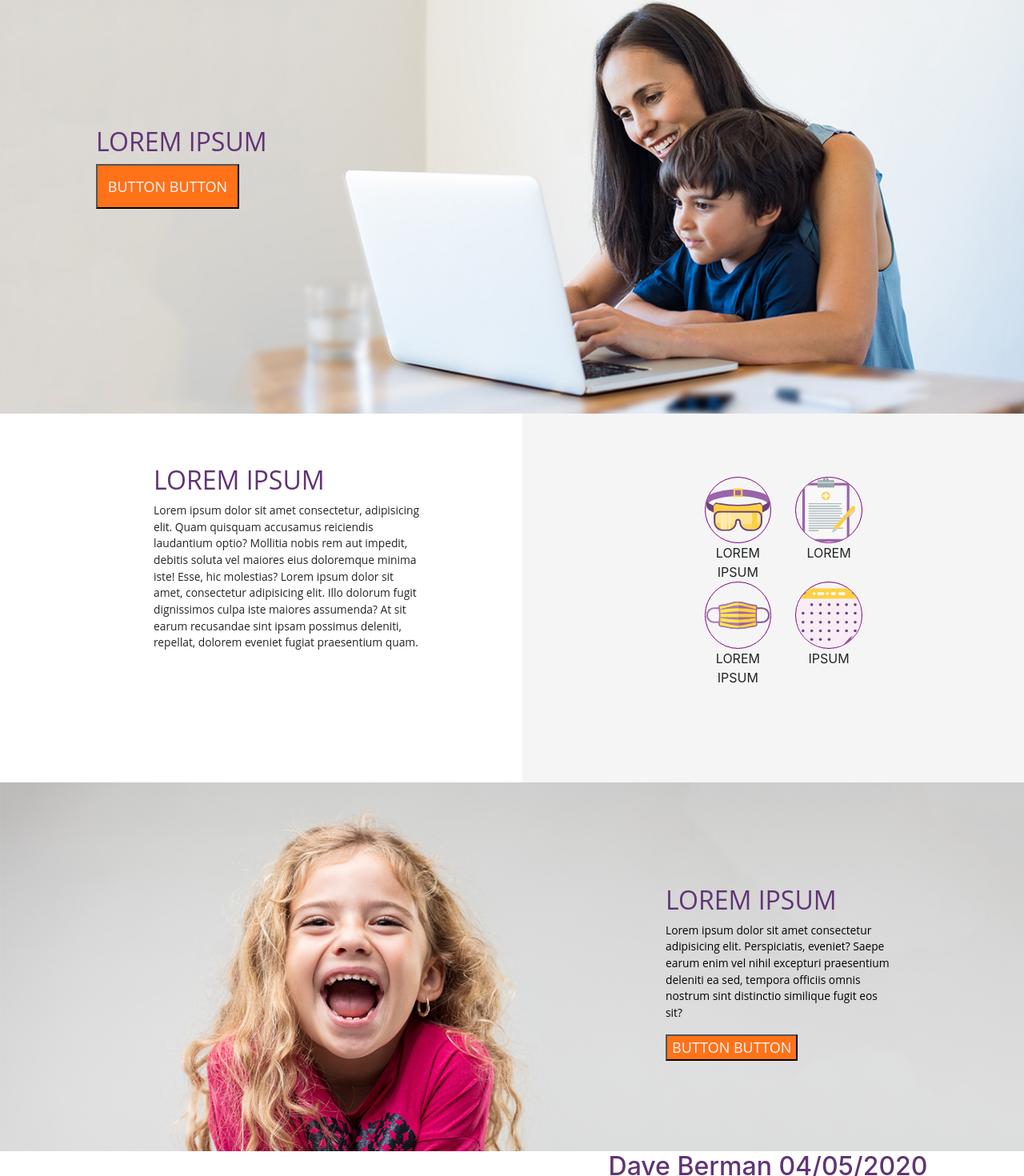
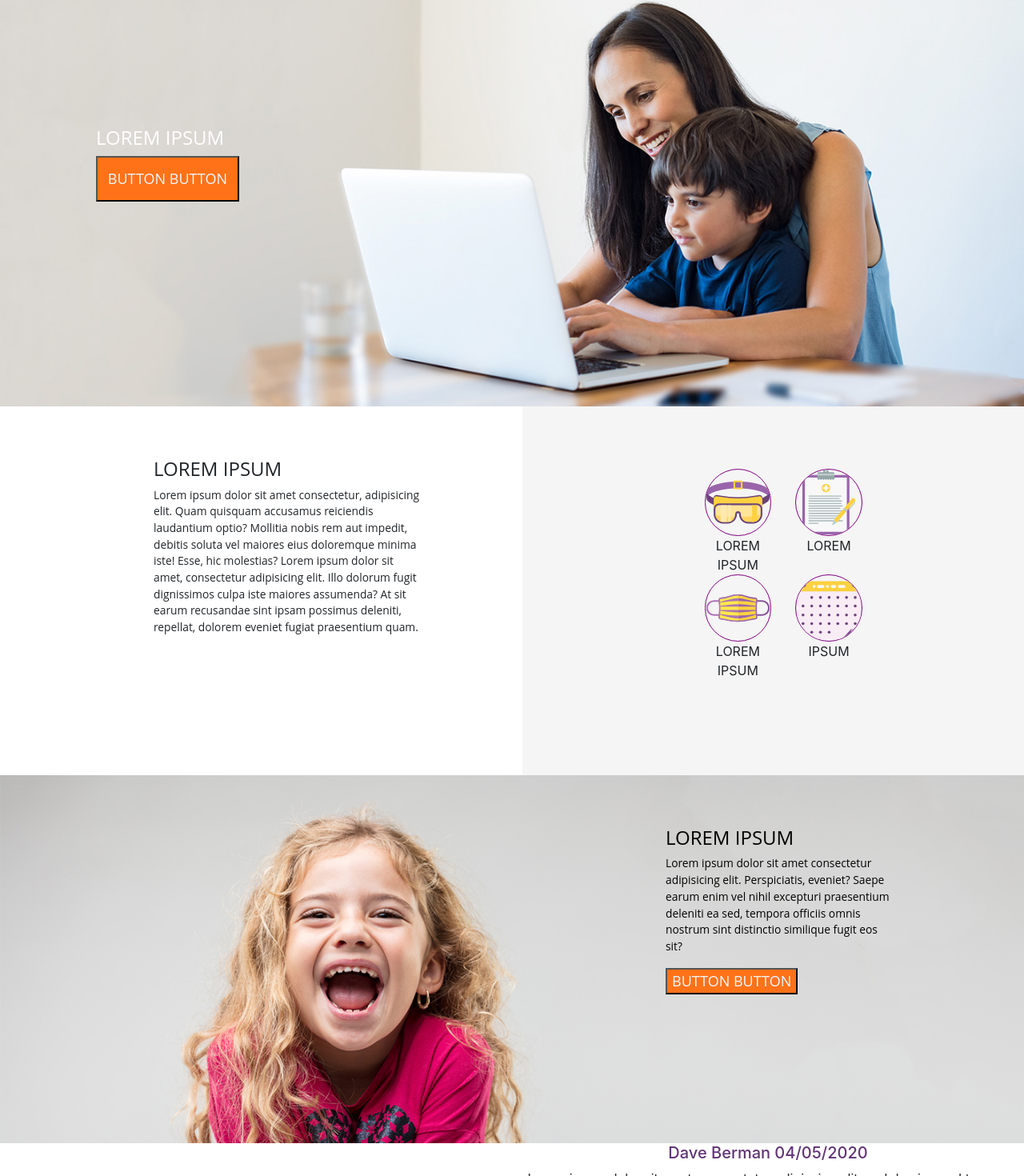
Before and after one commit to shyaboi/roosterreact, a React (Create React App) app: page / in a window 1280 px wide. Shown: the part 1239-2709 px from the top of the page at 80% size. Built offline with nearby package versions, Linux system fonts and the light colour scheme.

Commit message:
changed some h2s to h4s

```diff
--- a/src/components/carousel/index.js
+++ b/src/components/carousel/index.js
@@ -13,9 +13,9 @@ function Carousel() {
         totalSlides={3}
       >
         <Slider >
-          <Slide index={0}> <h2>Dave Berman 04/05/2020</h2>Lorem ipsum dolor sit amet, consectetur adipiscing elit, sed do eiusmod tempor incididunt ut labore et dolore magna aliqua. Ut enim ad minim veniam, quis nostrud exercitation ullamco laboris nisi ut aliquip ex ea commodo consequat. Duis aute irure dolor in reprehenderit in voluptate velit esse cillum dolore eu fugiat nulla pariatur. Excepteur sint occaecat cupidatat non proident, sunt in culpa qui officia deserunt mollit anim id est laborum.</Slide>
-          <Slide index={1}><h2>Karen Paulerino 03/14/2020</h2>Ut enim ad minim veniam, quis nostrud exercitation ullamco laboris nisi ut aliquip ex ea commodo consequat. Duis aute irure dolor in reprehenderit in voluptate velit esse cillum dolore eu fugiat nulla pariatur. Excepteur sint occaecat cupidatat non proident, sunt in culpa qui officia deserunt mollit anim id est laborum.</Slide>
-          <Slide index={2}><h2>Steven Beefly 01/22/2020</h2>Lorem ipsum dolor sit amet, consectetur adipiscing elit, sed do eiusmod tempor incididunt ut labore et dolore magna aliqua. Ut enim ad minim veniam, quis nostrud exercitation ullamco laboris nisi ut aliquip ex ea commodo consequat. Duis aute irure dolor in reprehenderit in voluptate velit esse cillum dolore eu fugiat nulla pariatur..</Slide>
+          <Slide index={0}> <h5>Dave Berman 04/05/2020</h5>Lorem ipsum dolor sit amet, consectetur adipiscing elit, sed do eiusmod tempor incididunt ut labore et dolore magna aliqua. Ut enim ad minim veniam, quis nostrud exercitation ullamco laboris nisi ut aliquip ex ea commodo consequat. Duis aute irure dolor in reprehenderit in voluptate velit esse cillum dolore eu fugiat nulla pariatur. Excepteur sint occaecat cupidatat non proident, sunt in culpa qui officia deserunt mollit anim id est laborum.</Slide>
+          <Slide index={1}><h5>Karen Paulerino 03/14/2020</h5>Ut enim ad minim veniam, quis nostrud exercitation ullamco laboris nisi ut aliquip ex ea commodo consequat. Duis aute irure dolor in reprehenderit in voluptate velit esse cillum dolore eu fugiat nulla pariatur. Excepteur sint occaecat cupidatat non proident, sunt in culpa qui officia deserunt mollit anim id est laborum.</Slide>
+          <Slide index={2}><h5>Steven Beefly 01/22/2020</h5>Lorem ipsum dolor sit amet, consectetur adipiscing elit, sed do eiusmod tempor incididunt ut labore et dolore magna aliqua. Ut enim ad minim veniam, quis nostrud exercitation ullamco laboris nisi ut aliquip ex ea commodo consequat. Duis aute irure dolor in reprehenderit in voluptate velit esse cillum dolore eu fugiat nulla pariatur..</Slide>
         </Slider>
         <ButtonBack>Back</ButtonBack>
         <ButtonNext>Next</ButtonNext>
--- a/src/components/iconBanner/index.js
+++ b/src/components/iconBanner/index.js
@@ -13,7 +13,7 @@ function Icon() {
       <Row-12 id="iconRow" class="row">
         <Col-6 id="iconLorem" class="col-6">
           <div id="iconLoremP">
-            <h2>LOREM IPSUM</h2>
+            <h4>LOREM IPSUM</h4>
             <p>
               Lorem ipsum dolor sit amet consectetur, adipisicing elit. Quam
               quisquam accusamus reiciendis laudantium optio? Mollitia nobis rem
--- a/src/components/kidBanner/index.js
+++ b/src/components/kidBanner/index.js
@@ -12,10 +12,10 @@ function Kid() {
       {/* <!-- bootstrap kid row --> */}
       <div id="kidRow" className="row">
         {/* <!-- lorem div with button --> */}
-        <div id="kidRem" >
-          <h2>
+        <div id="kidRem">
+          <h4>
             LOREM IPSUM
-          </h2>
+          </h4>
           <p>
             Lorem ipsum dolor sit amet consectetur adipisicing elit.
             Perspiciatis, eveniet? Saepe earum enim vel nihil excepturi
--- a/src/components/kidBanner/style.css
+++ b/src/components/kidBanner/style.css
@@ -11,7 +11,7 @@ height: 36vw;
 
   #kidRem {
     padding-left: 65vw;
-    padding-top: 10vw;
+    padding-top: 5vw;
     padding-right: 15vw;
     font-family: "Open Sans", sans-serif;
     color: black;
--- a/src/components/momBanner/index.js
+++ b/src/components/momBanner/index.js
@@ -11,7 +11,7 @@ function Mom() {
     <div id="momRow" className="row">
       {/* <!-- lorem div with button --> */}
       <div id="momem" className="col-12">
-        <h2 id="momH">LOREM IPSUM</h2>
+        <h4 id="momH">LOREM IPSUM</h4>
         {/* <!-- welcome dummy button --> */}
         <ClickMom id="momButt" />
       </div>
```
